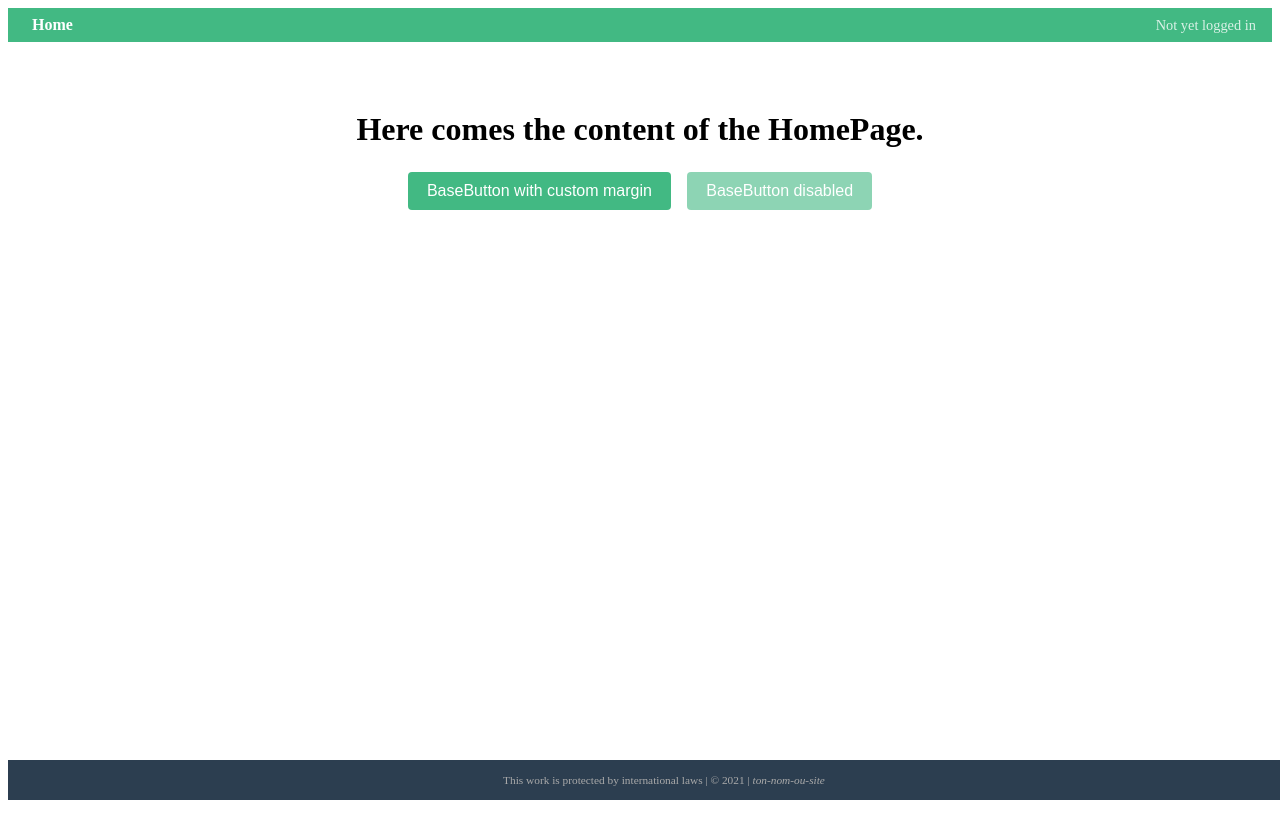
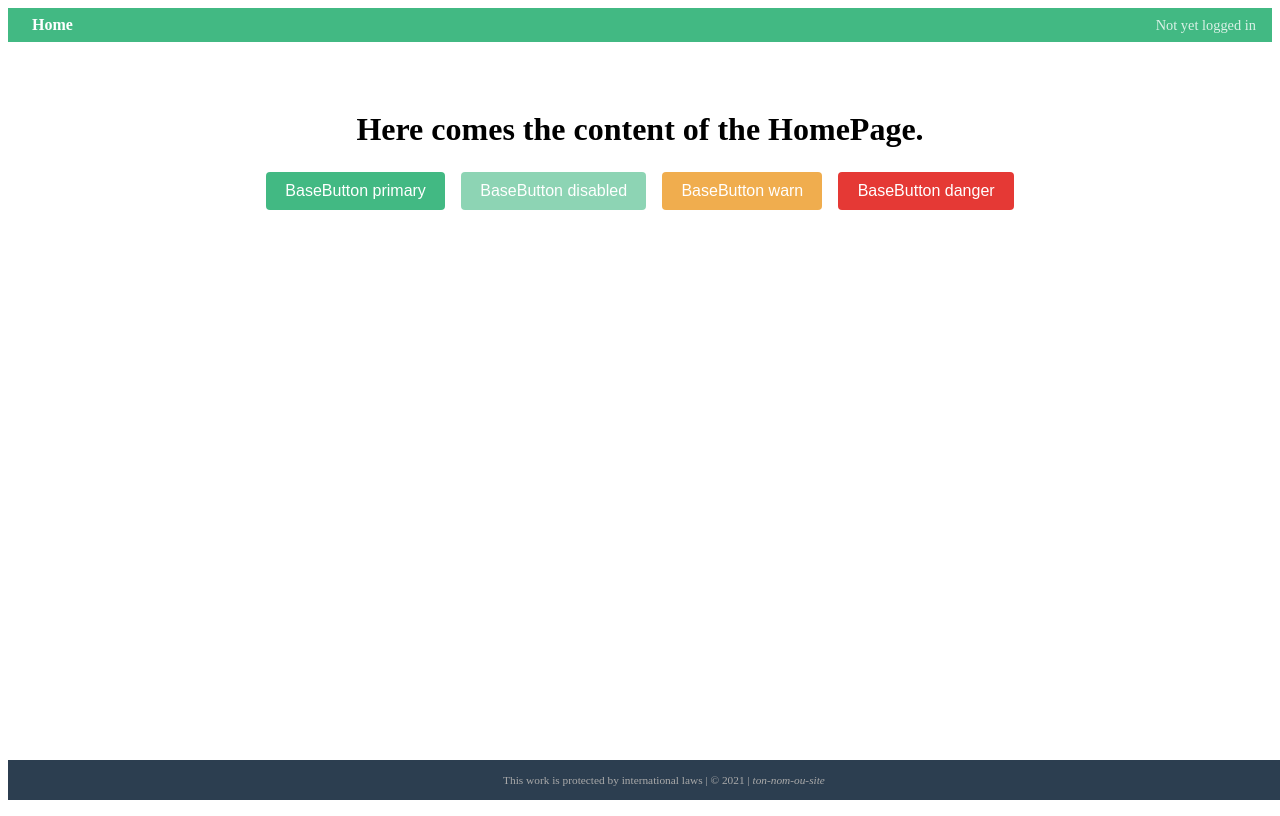
Before and after one commit to aluxey/TP_WEB, a Vue app: page / in a window 1280 px wide. Built offline with nearby package versions, Linux system fonts and the light colour scheme; the HTML template or start-up script is replaced by a standard one.

Commit message:
Update HomePage: keep only normal and disabled BaseButton

```diff
--- a/src/components/BaseButton.vue
+++ b/src/components/BaseButton.vue
@@ -1,9 +1,8 @@
-<!-- src/components/BaseButton.vue -->
 <template>
   <button
     v-bind="$attrs"
     :disabled="disabled"
-    class="base-button"
+    :class="['base-button', `base-button--${color}`]"
   >
     <slot />
   </button>
@@ -13,6 +12,11 @@
 export default {
   name: 'BaseButton',
   props: {
+    color: {
+      type: String,
+      default: 'primary',
+      validator: value => ['primary', 'warn', 'danger'].includes(value)
+    },
     disabled: {
       type: Boolean,
       default: false
@@ -23,17 +27,16 @@ export default {
 
 <style scoped>
 .base-button {
-  background-color: #42b983;
   border: none;
   color: white;
   padding: 0.6rem 1.2rem;
   font-size: 1rem;
   border-radius: 4px;
   cursor: pointer;
-  transition: transform 0.15s ease, box-shadow 0.15s ease;
+  transition: transform 0.15s ease, box-shadow 0.15s ease, background-color 0.15s ease;
 }
 
-/* Hover et focus (sauf si disabled) */
+/* Hover / focus (sauf disabled) */
 .base-button:not(:disabled):hover,
 .base-button:not(:disabled):focus {
   transform: scale(1.03);
@@ -41,11 +44,33 @@ export default {
   outline: none;
 }
 
-/* État disabled */
+/* état disabled */
 .base-button:disabled {
   opacity: 0.6;
   cursor: not-allowed;
   transform: none;
   box-shadow: none;
 }
+
+/* variantes couleur */
+.base-button--primary {
+  background-color: #42b983;
+}
+.base-button--primary:not(:disabled):hover {
+  background-color: #4cce93;
+}
+
+.base-button--warn {
+  background-color: #f0ad4e;
+}
+.base-button--warn:not(:disabled):hover {
+  background-color: #f7bb6f;
+}
+
+.base-button--danger {
+  background-color: #e53935;
+}
+.base-button--danger:not(:disabled):hover {
+  background-color: #ef5350;
+}
 </style>
--- a/src/pages/HomePage.vue
+++ b/src/pages/HomePage.vue
@@ -1,11 +1,21 @@
 <template>
   <div class="home-page">
     <h1>Here comes the content of the HomePage.</h1>
-    <BaseButton style="margin-right:1rem;">
-      BaseButton with custom margin
+
+    <BaseButton color="primary" style="margin-right:1rem;">
+      BaseButton primary
     </BaseButton>
-    <BaseButton disabled>
+
+    <BaseButton disabled  style="margin-right:1rem;">
       BaseButton disabled
+    </BaseButton>
+
+    <BaseButton color="warn" style="margin-right:1rem;">
+      BaseButton warn
+    </BaseButton>
+
+    <BaseButton color="danger">
+      BaseButton danger
     </BaseButton>
   </div>
 </template>
```
